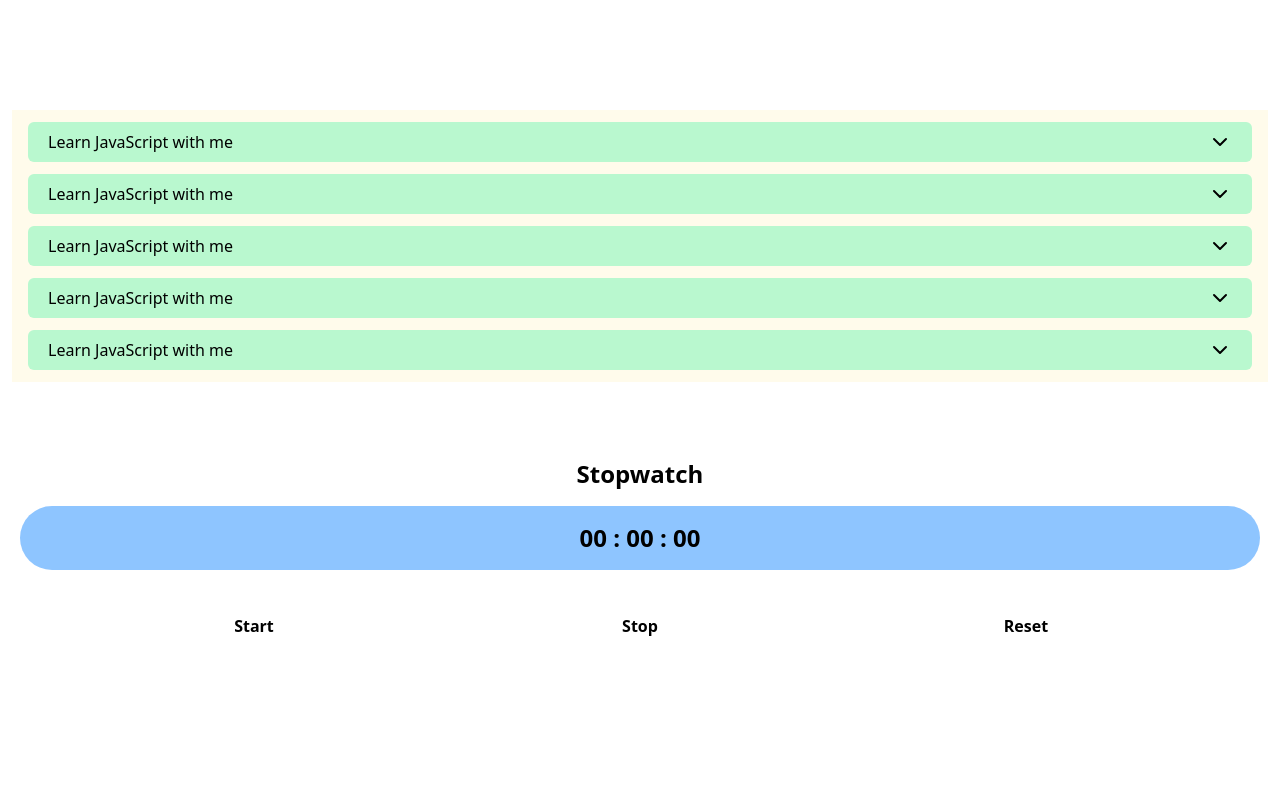
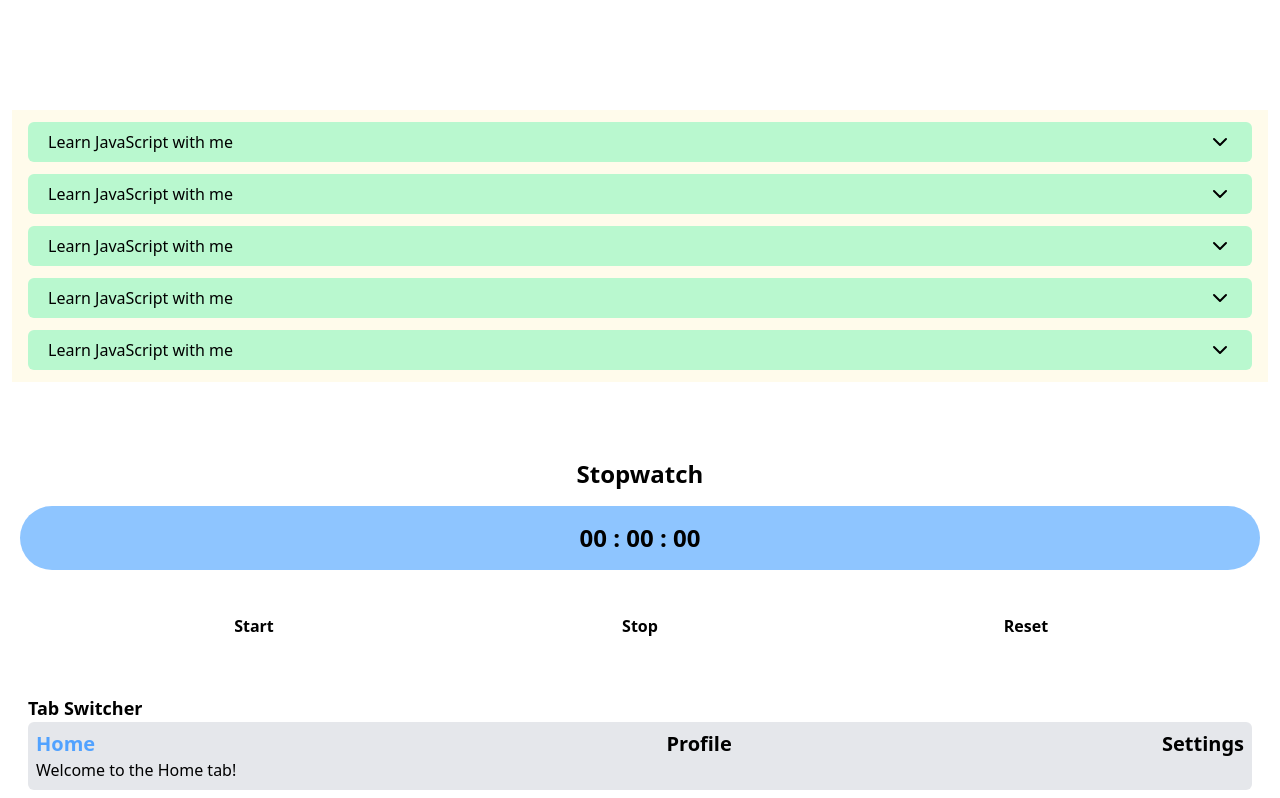
Before and after one commit to Subarna1911/Mini-Projects-, a React (Vite) app: page / in a window 1280 px wide. Shown: the part 570-1368 px from the top of the page. Before the commit the page ends 1256 px from the top, so only its background shows below. Built offline with nearby package versions, Linux system fonts and the light colour scheme.

Commit message:
tab switcher is added

```diff
--- a/src/App.jsx
+++ b/src/App.jsx
@@ -3,6 +3,7 @@
 import ToDoList from './components/ToDoList'
 import Accordian from './components/Accordian'
 import StopWatch  from './components/StopWatch'
+import SwitchTab from './components/SwitchTab'
 
 const App = () => {
   return (
@@ -11,6 +12,7 @@
       <ToDoList/>
       <Accordian/>
       <StopWatch/>
+      <SwitchTab/>
     </div>
   )
 }
--- /dev/null
+++ b/src/components/SwitchTab.jsx
@@ -0,0 +1,43 @@
+import React from 'react'
+import { useState } from 'react';
+
+const tabs = [
+  { id: "home", label: "Home", content: "Welcome to the Home tab!" },
+  { id: "profile", label: "Profile", content: "This is your Profile." },
+  { id: "settings", label: "Settings", content: "Adjust your Settings here." },
+];
+
+const SwitchTab = () => {
+
+ const[isActive, setIsActive] = useState("home");
+
+ const handleClick = (id)=>{
+    setIsActive(id);
+ }
+
+  return (
+    <div className='max-w-screen px-3 h-full'>
+        <div className='container mx-auto px-4 py-2'>
+            <h2 className='text-lg font-bold'>Tab Switcher</h2>
+            <div className='bg-gray-200 rounded-md px-2 py-2 h-full flex justify-between'>
+            {tabs.map(({id, label, content})=>{
+               return <div key={id}>
+                    <h2 onClick={()=>handleClick(id)} className={`text-xl font-bold cursor-pointer ${ isActive === id ? "text-blue-400" : "text-black"}`}> {label}</h2>
+                   {isActive === id && (
+                    <p className='text-md'>{content}</p>
+                   )}
+
+                </div>
+
+            })}
+
+              </div>
+
+        </div>
+
+
+    </div>
+  )
+}
+
+export default SwitchTab
--- a/src/components/ToDoList.jsx
+++ b/src/components/ToDoList.jsx
@@ -3,7 +3,6 @@
 const ToDoList = () => {
   const [inputValues, setInputValues] = useState("");
   const [items, setItems] = useState([]);
-
   // Load from localStorage (runs ONCE)
   useEffect(() => {
     const saved = localStorage.getItem("todo-items");
@@ -55,7 +54,6 @@
             onChange={handleChange}
             onKeyDown={handleKeyDown}
           />
-
           <button
             className="bg-black text-white px-4 py-3 rounded-full"
             onClick={handleClick}
@@ -84,5 +82,4 @@
     </div>
   );
 };
-
 export default ToDoList;
```
